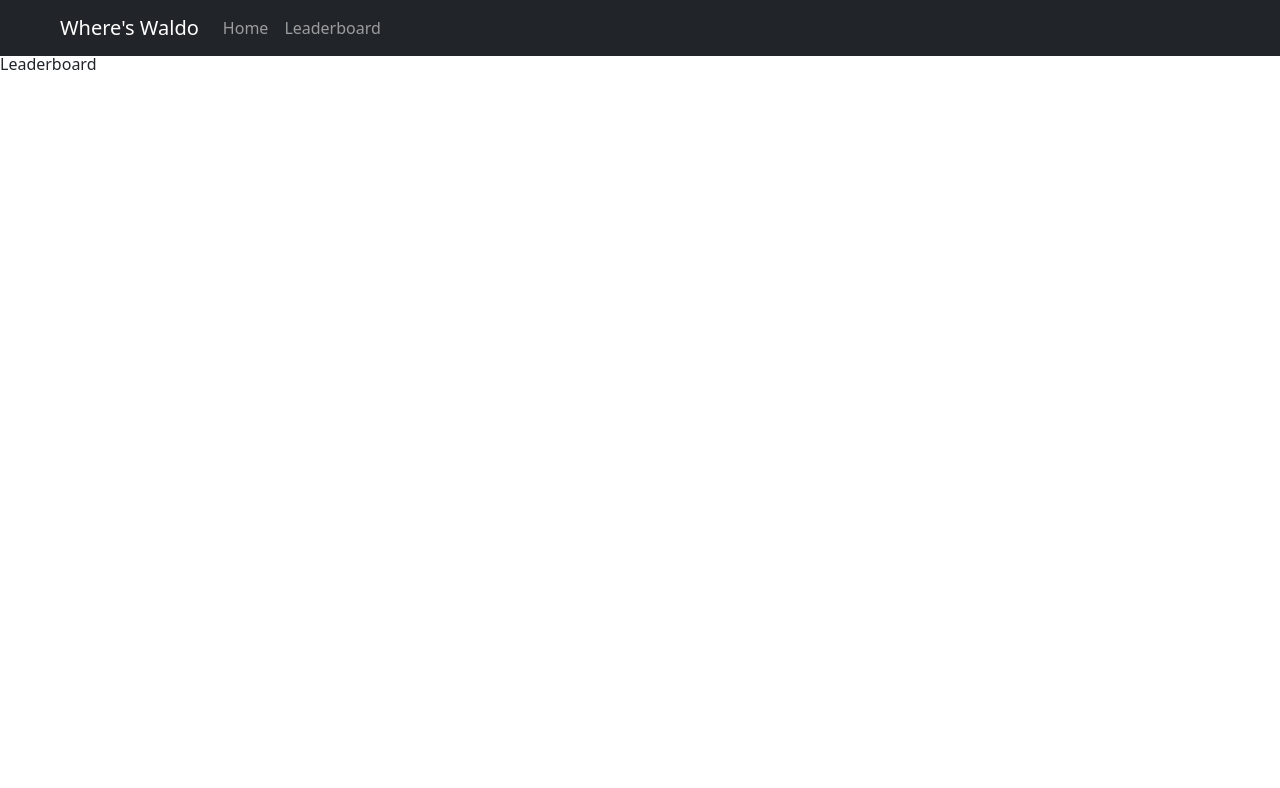
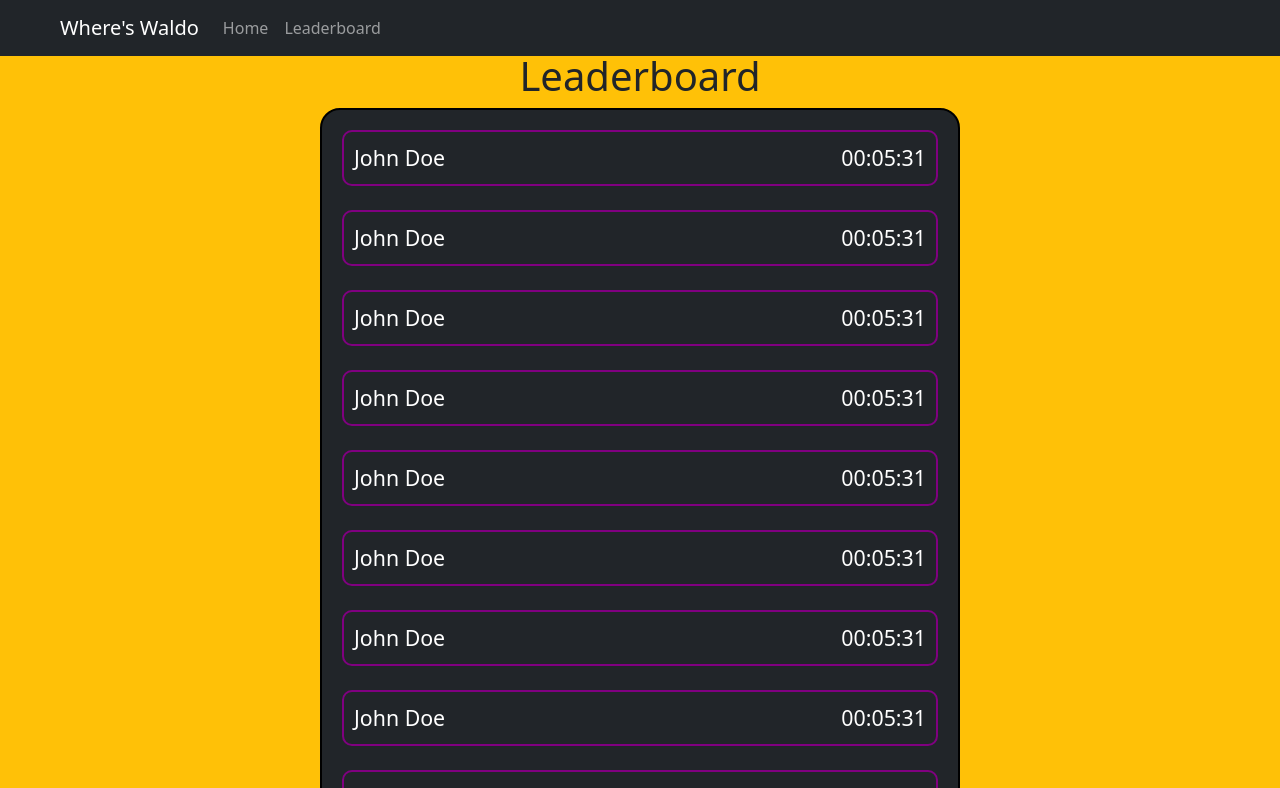
Before and after one commit to Guevara-Bryan/image-tagging-game, a React (Create React App) app: page /leaderboard in a window 1280 px wide. Shown: the top 788 px of the page. Built offline with nearby package versions, Linux system fonts and the light colour scheme.

Commit message:
Adds Leaderboard page and background to home page

```diff
--- a/public/index.html
+++ b/public/index.html
@@ -29,7 +29,7 @@
 			integrity="sha384-Zenh87qX5JnK2Jl0vWa8Ck2rdkQ2Bzep5IDxbcnCeuOxjzrPF/et3URy9Bv1WTRi"
 			crossorigin="anonymous"
 		/>
-		<title>React App</title>
+		<title>Where's Waldo</title>
 	</head>
 	<body>
 		<noscript>You need to enable JavaScript to run this app.</noscript>
--- a/src/Router.tsx
+++ b/src/Router.tsx
@@ -17,7 +17,6 @@ const Router = () => {
 					<Routes>
 						<Route path='/' element={<Frame />}>
 							<Route index element={<Home />} />
-							{/* TODO: Add leaderboard page */}
 							<Route path='leaderboard' element={<Leaderboard />} />
 							<Route path='game:stringLevelId' element={<Game />} />
 						</Route>
--- a/src/components/Home.tsx
+++ b/src/components/Home.tsx
@@ -7,7 +7,7 @@ const Home = () => {
 	const levelsManager: GameLevelsManager = React.useContext<GameLevelsManager>(GameSettingsContext);
 
 	return (
-		<div className='container-fluid p-0'>
+		<div className='container-fluid p-0 home-container'>
 			<div className='d-flex h1 align-center justify-content-center align-items-center py-2'>
 				Select Your Level
 			</div>
--- a/src/components/Leaderboard.tsx
+++ b/src/components/Leaderboard.tsx
@@ -1,9 +1,40 @@
-import React from 'react'
+import React from 'react';
+
+import '../styles/Leaderboard.css';
 
 const Leaderboard = () => {
-  return (
-    <div>Leaderboard</div>
-  )
-}
+  // TODO: Add firebase functionality
+	const players: { name: string; time: string }[] = [
+		{ name: 'John Doe', time: '00:05:31' },
+		{ name: 'John Doe', time: '00:05:31' },
+		{ name: 'John Doe', time: '00:05:31' },
+		{ name: 'John Doe', time: '00:05:31' },
+		{ name: 'John Doe', time: '00:05:31' },
+		{ name: 'John Doe', time: '00:05:31' },
+		{ name: 'John Doe', time: '00:05:31' },
+		{ name: 'John Doe', time: '00:05:31' },
+		{ name: 'John Doe', time: '00:05:31' },
+		{ name: 'John Doe', time: '00:05:31' },
+		{ name: 'John Doe', time: '00:05:31' },
+		{ name: 'John Doe', time: '00:05:31' },
+		{ name: 'John Doe', time: '00:05:31' },
+		{ name: 'John Doe', time: '00:05:31' },
+	];
+	return (
+		<div className='container-fluid p-0 d-flex justify-content-center flex-column align-items-center bg-warning'>
+			<div className='h1'>Leaderboard</div>
+			<div className='players-container bg-dark'>
+				{players.map((player) => {
+					return (
+						<div className='player-entry text-bg-dark'>
+							<div>{player.name}</div>
+							<div>{player.time}</div>
+						</div>
+					);
+				})}
+			</div>
+		</div>
+	);
+};
 
-export default Leaderboard
+export default Leaderboard;
--- /dev/null
+++ b/src/styles/Leaderboard.css
@@ -0,0 +1,24 @@
+.players-container {
+  width: 50%;
+  border: 2px solid black;
+  border-radius: 20px;
+  padding: 20px;
+
+  display: flex;
+  flex-direction: column;
+  justify-content: center;
+
+  row-gap: 3vh;
+}
+
+.player-entry {
+  display: flex;
+  align-items: center;
+  justify-content: space-between;
+
+  border: 2px solid purple;
+  padding: 10px;
+  border-radius: 10px;
+
+  font-size: 16pt;
+}
--- a/src/styles/LevelView.css
+++ b/src/styles/LevelView.css
@@ -1,11 +1,12 @@
 .level-view {
   width: 100%;
   height: 100%;
-  border: 2px solid black;
   border-radius: 5%;
   padding: 3%;
   display: flex;
   flex-direction: column;
+  background-color: white;
+  border: 2px solid black;
 }
 
 .level__image-container {
@@ -19,13 +20,13 @@
   border-radius: 3%;
 }
 
-.level-name{
+.level-name {
   font-size: 1.65rem;
   width: 100%;
   text-align: center;
 }
 
-.levels-container{
+.levels-container {
   width: 100%;
   height: 100%;
   padding: 2% 2% 6% 2%;
@@ -36,12 +37,17 @@
   column-gap: 3%;
 }
 
-.level-view > button{
+.level-view>button {
   font-size: 1.2rem;
 }
 
-@media (max-width: 750px){
-  .levels-container{
+.home-container {
+  background: rgb(255,108,108);
+  background: linear-gradient(0deg, rgba(255,108,108,1) 0%, rgba(255,240,129,1) 100%);
+}
+
+@media (max-width: 750px) {
+  .levels-container {
     grid-template-columns: 1fr;
   }
 }
```
